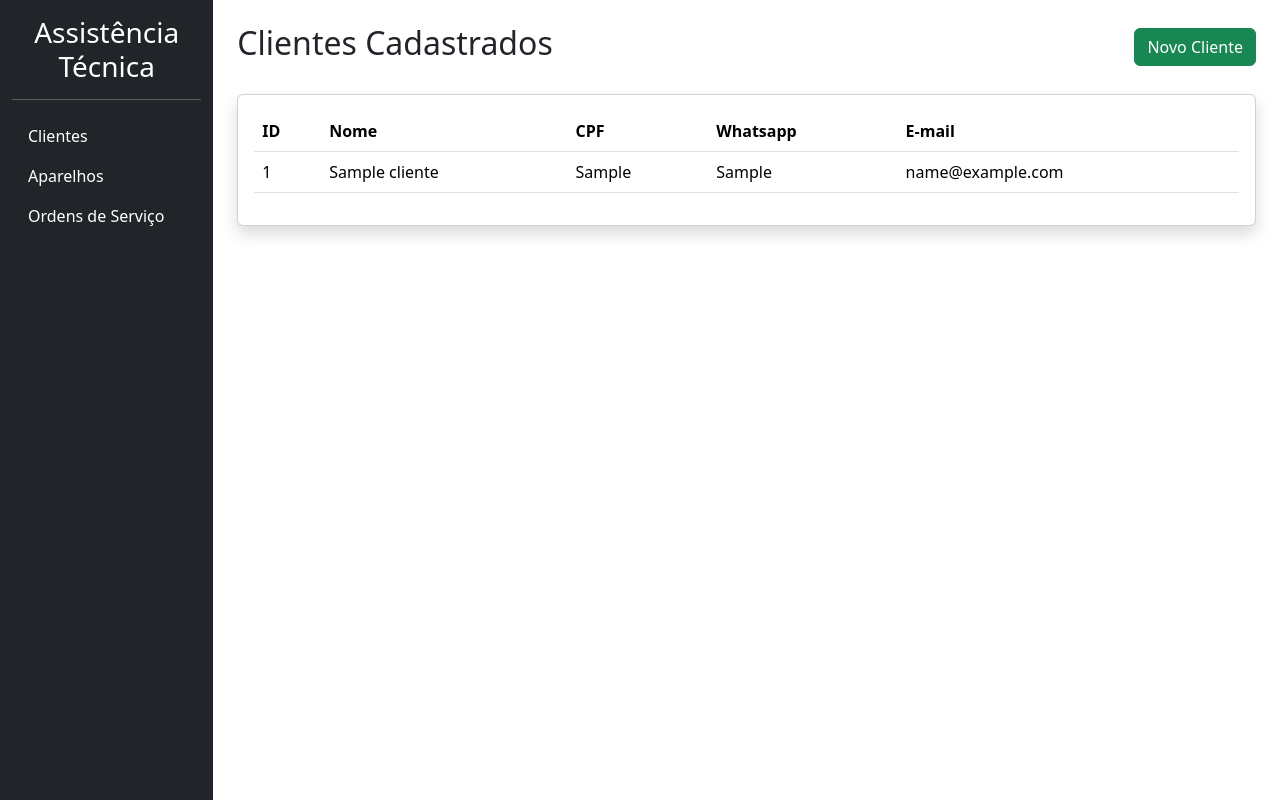
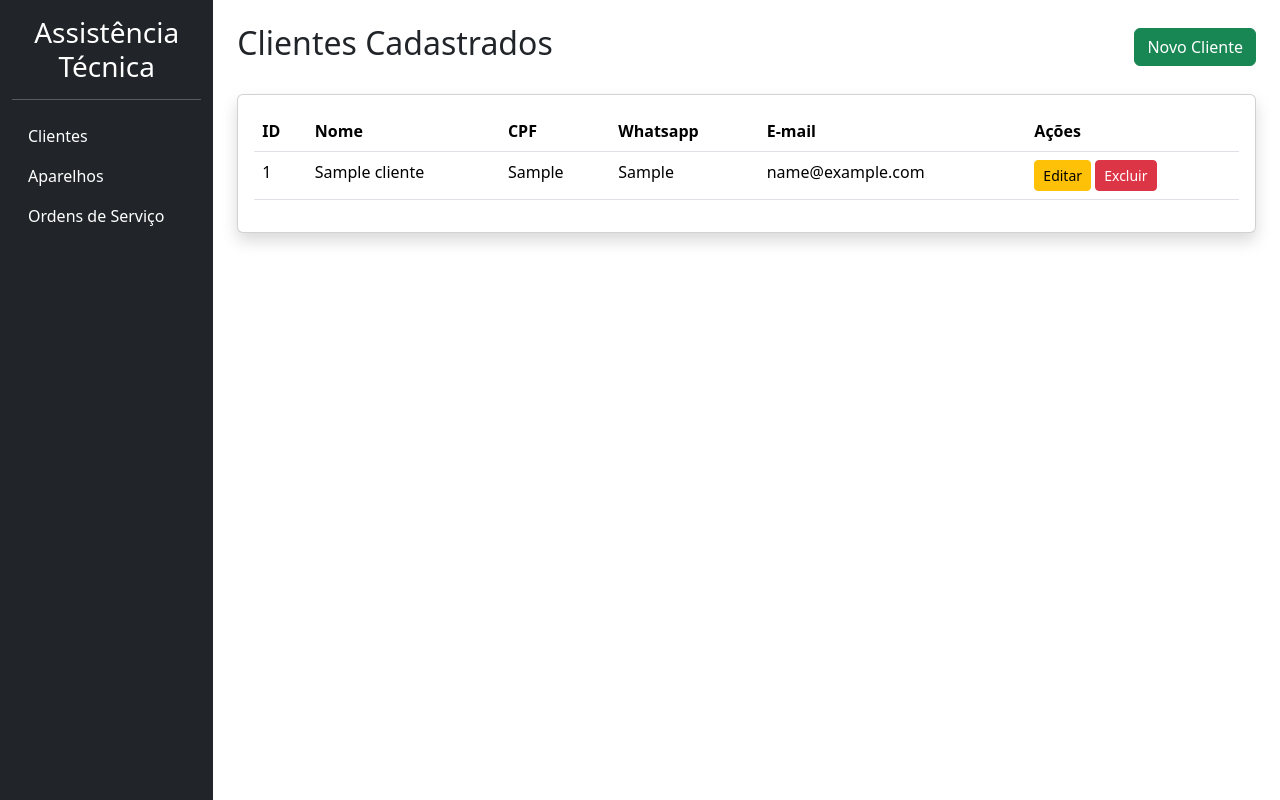
Before and after one commit to paulomechanicals1-maker/Assistencia-T-cnica, a Flask app: page /clientes in a window 1280 px wide. Run offline with Flask 3, Linux system fonts and the light colour scheme; tables that the repository leaves empty hold one stand-in row (values such as "Sample post").

Commit message:
Rota de edição de clientes

```diff
--- a/app/routes/clientes.py
+++ b/app/routes/clientes.py
@@ -38,6 +38,12 @@ def listar_clientes():
     "/clientes/cadastrar",
     methods=["GET", "POST"]
 )
+
+@clientes_bp.route("/clientes/editar/<int:id>")
+def editar_cliente(id):
+
+    return f"Editando cliente {id}"
+
 def cadastrar_cliente():
 
     if request.method == "POST":
--- a/app/templates/clientes/listar.html
+++ b/app/templates/clientes/listar.html
@@ -30,6 +30,7 @@ Clientes
                     <th>CPF</th>
                     <th>Whatsapp</th>
                     <th>E-mail</th>
+                    <th>Ações</th>
                 </tr>
 
             </thead>
@@ -44,6 +45,14 @@ Clientes
                     <td>{{ cliente.cpf }}</td>
                     <td>{{ cliente.whatsapp }}</td>
                     <td>{{ cliente.email }}</td>
+                <td>
+                    <a href="/clientes/editar/{{ cliente.id }}"
+                    class="btn btn-warning btn-sm">
+                        Editar
+                    </a>
+
+                    <button class="btn btn-danger btn-sm">Excluir</button>
+                </td>
 
                 </tr>
 
```
